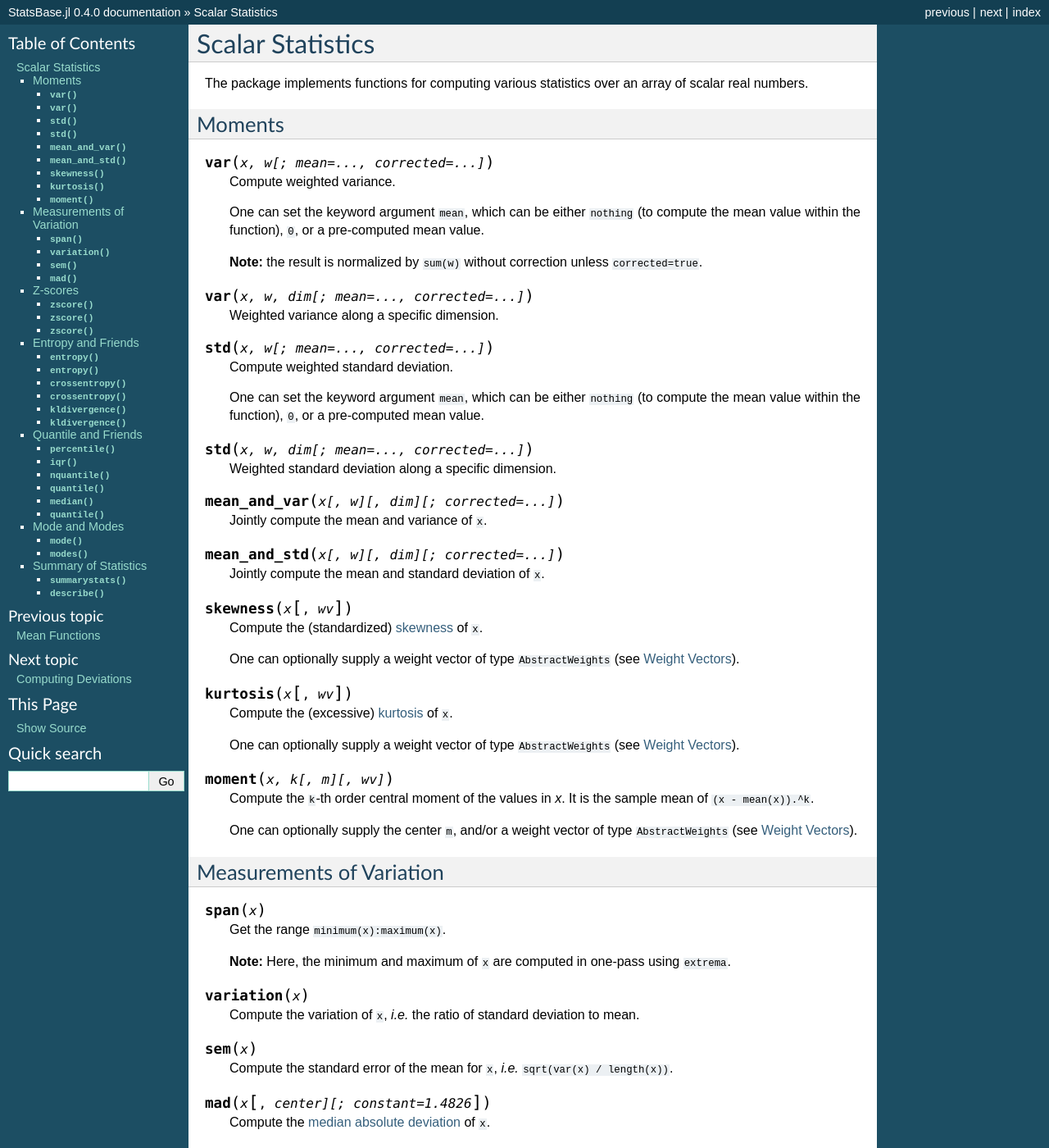
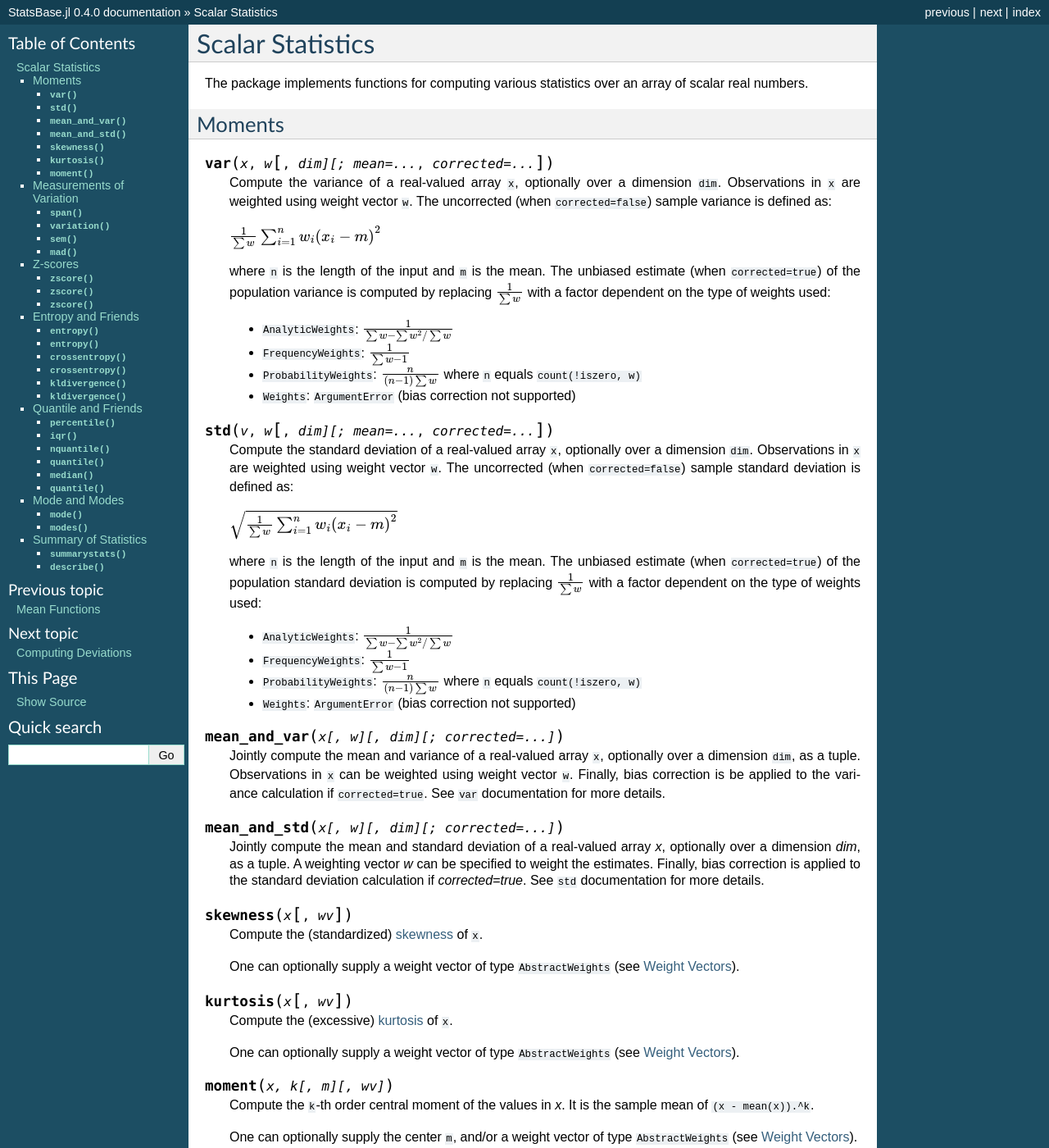
Before and after one commit to JuliaStats/StatsBase.jl, a Sphinx documentation site: the page built from docs/source/scalarstats.rst, in a window 1280 px wide and 1400 px high. Shown: the whole window at 82% size. Built offline with Sphinx 7.4.7, drawn with Linux system fonts in a browser that asks for light colours; formulas are drawn with MathJax 3.

Commit message:
Updated the rst scalarstats and cov docs with the updated docstrings.

```diff
--- a/docs/source/scalarstats.rst
+++ b/docs/source/scalarstats.rst
@@ -6,35 +6,54 @@ The package implements functions for computing various statistics over an array
 Moments
 ---------
 
-.. function:: var(x, w[; mean=..., corrected=...])
+.. function:: var(x, w, [dim][; mean=..., corrected=...])
 
-  Compute weighted variance.
+  Compute the variance of a real-valued array ``x``, optionally over a dimension ``dim``.
+  Observations in ``x`` are weighted using weight vector ``w``.
+  The uncorrected (when ``corrected=false``) sample variance is defined as:
 
-  One can set the keyword argument ``mean``, which can be either ``nothing`` (to compute the mean value within the function), ``0``, or a pre-computed mean value.
+  :math:`\frac{1}{\sum{w}} \sum_{i=1}^n {w_i\left({x_i - m}\right)^2 }`
 
-  **Note:** the result is normalized by ``sum(w)`` without correction unless ``corrected=true``.
+  where ``n`` is the length of the input and ``m`` is the mean.
+  The unbiased estimate (when ``corrected=true``) of the population variance is computed by
+  replacing :math:`\frac{1}{\sum{w}}` with a factor dependent on the type of weights used:
 
-.. function:: var(x, w, dim[; mean=..., corrected=...])
+  - ``AnalyticWeights``: :math:`\frac{1}{\sum w - \sum {w^2} / \sum w}`
+  - ``FrequencyWeights``: :math:`\frac{1}{\sum{w} - 1}`
+  - ``ProbabilityWeights``: :math:`\frac{n}{(n - 1) \sum w}` where ``n`` equals ``count(!iszero, w)``
+  - ``Weights``: ``ArgumentError`` (bias correction not supported)
 
-  Weighted variance along a specific dimension.
+.. function:: std(v, w, [dim][; mean=..., corrected=...])
 
-.. function:: std(x, w[; mean=..., corrected=...])
+  Compute the standard deviation of a real-valued array ``x``, optionally over a dimension ``dim``.
+  Observations in ``x`` are weighted using weight vector ``w``.
+  The uncorrected (when ``corrected=false``) sample standard deviation is defined as:
 
-  Compute weighted standard deviation.
+  :math:`\sqrt{\frac{1}{\sum{w}} \sum_{i=1}^n {w_i\left({x_i - m}\right)^2 }}`
 
-  One can set the keyword argument ``mean``, which can be either ``nothing`` (to compute the mean value within the function), ``0``, or a pre-computed mean value.
+  where ``n`` is the length of the input and ``m`` is the mean.
+  The unbiased estimate (when ``corrected=true``) of the population standard deviation is
+  computed by replacing :math:`\frac{1}{\sum{w}}` with a factor dependent on the type of
+  weights used:
 
-.. function:: std(x, w, dim[; mean=..., corrected=...])
-
-  Weighted standard deviation along a specific dimension.
+  - ``AnalyticWeights``: :math:`\frac{1}{\sum w - \sum {w^2} / \sum w}`
+  - ``FrequencyWeights``: :math:`\frac{1}{\sum{w} - 1}`
+  - ``ProbabilityWeights``: :math:`\frac{n}{(n - 1) \sum w}` where ``n`` equals ``count(!iszero, w)``
+  - ``Weights``: ``ArgumentError`` (bias correction not supported)
 
 .. function:: mean_and_var(x[, w][, dim][; corrected=...])
 
-  Jointly compute the mean and variance of ``x``.
+  Jointly compute the mean and variance of a real-valued array ``x``, optionally over a dimension ``dim``, as a tuple.
+  Observations in ``x`` can be weighted using weight vector ``w``.
+  Finally, bias correction is be applied to the variance calculation if ``corrected=true``.
+  See ``var`` documentation for more details.
 
 .. function:: mean_and_std(x[, w][, dim][; corrected=...])
 
-  Jointly compute the mean and standard deviation of ``x``.
+  Jointly compute the mean and standard deviation of a real-valued array `x`, optionally over a dimension `dim`, as a tuple.
+  A weighting vector `w` can be specified to weight the estimates.
+  Finally, bias correction is applied to the standard deviation calculation if `corrected=true`.
+  See ``std`` documentation for more details.
 
 .. function:: skewness(x[, wv])
 
```
Also changed, not shown: docs/source/cov.rst (+10 -3 lines).
